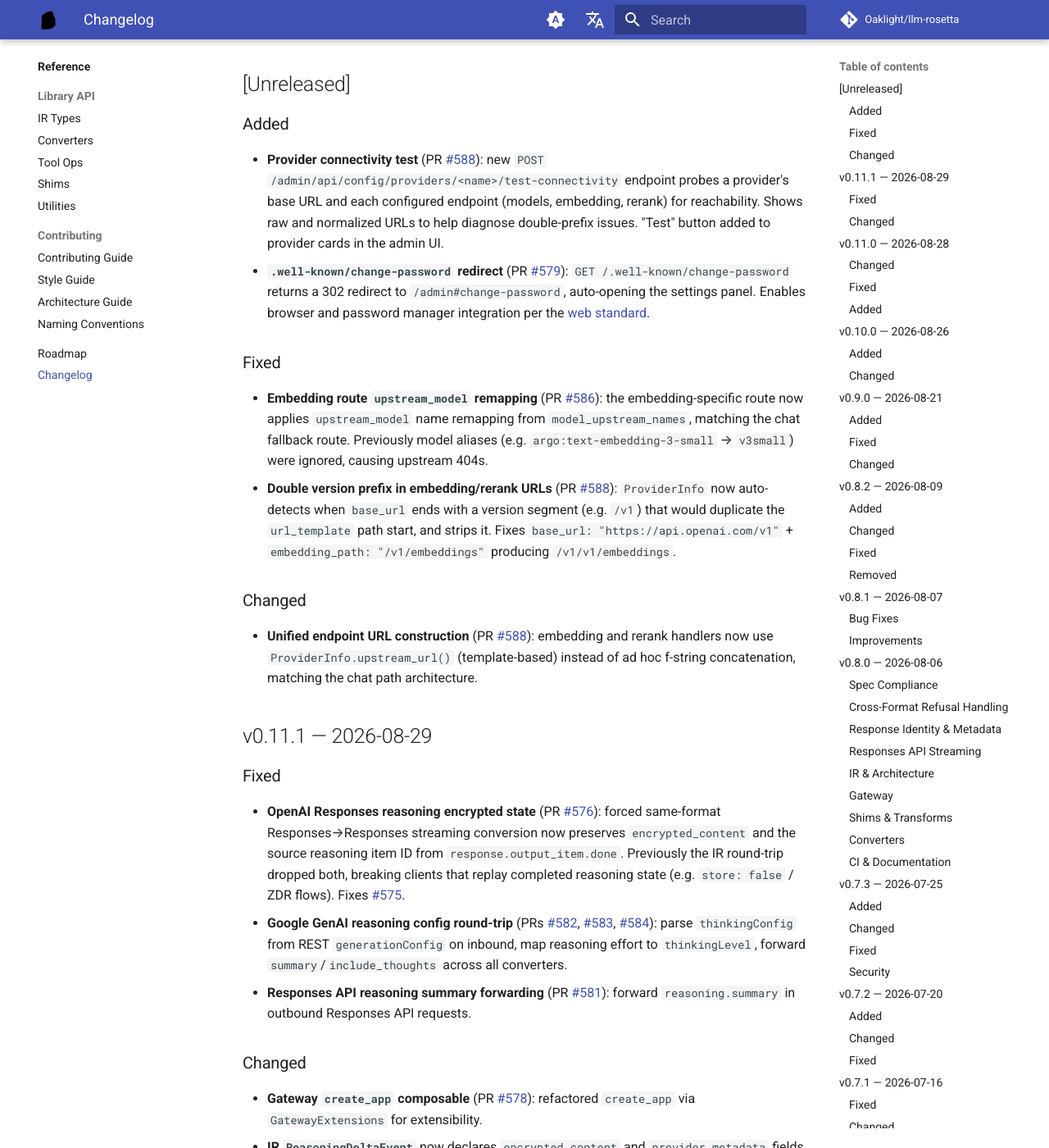
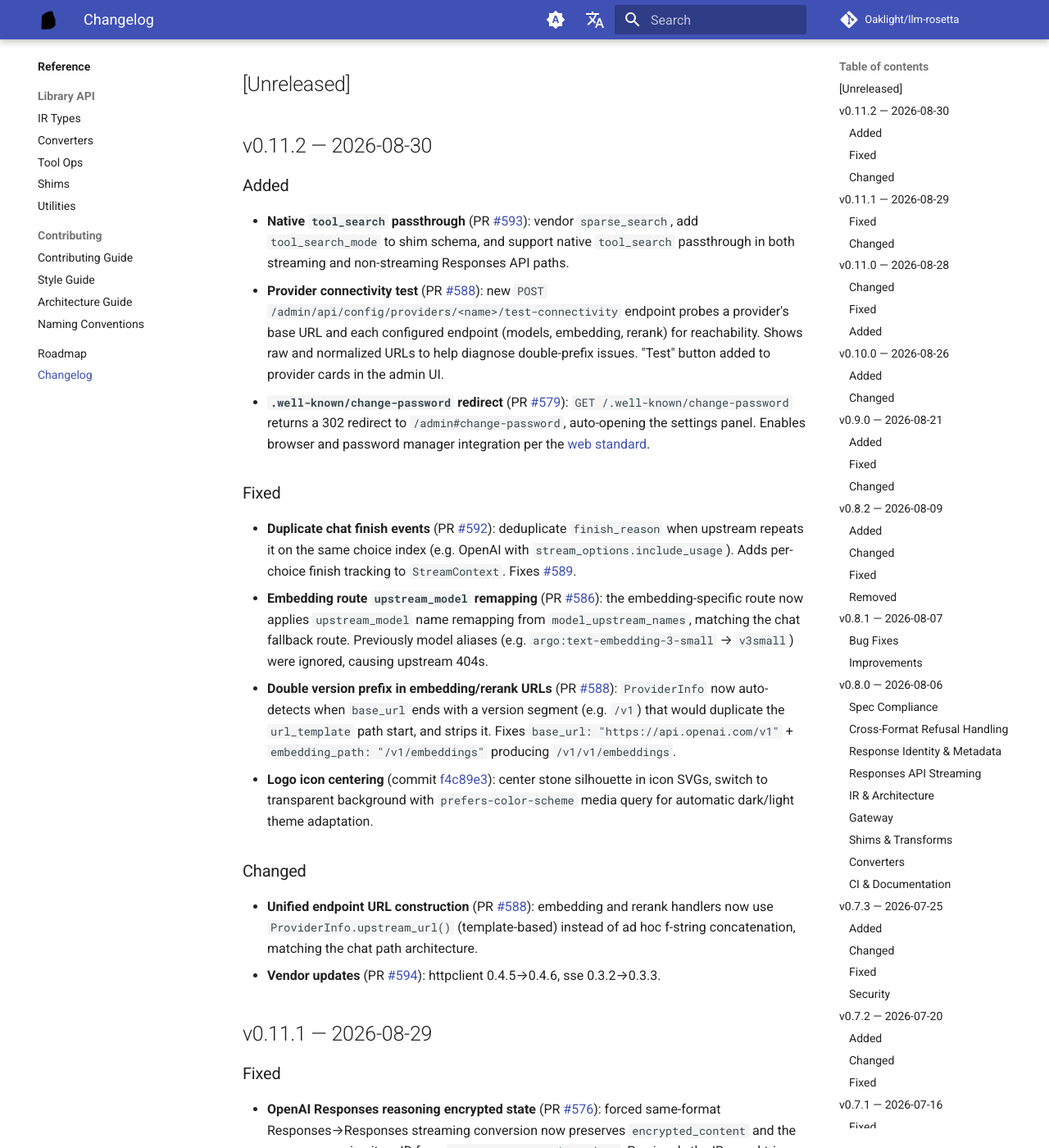
Before and after one commit to Oaklight/llm-rosetta, an MkDocs documentation site: the page built from docs/changelog.md, in a window 1280 px wide and 1400 px high, scrolled down 274 px. Shown: the whole window at 82% size. Built offline with MkDocs 1.6.1 and Material for MkDocs 9.7.7, drawn with Linux system fonts in a browser that asks for light colours; comment, search, counter and statistics services are not loaded.

Commit message:
docs: update changelog for v0.11.2

```diff
--- a/docs/changelog.md
+++ b/docs/changelog.md
@@ -8,19 +8,25 @@ All notable changes to LLM-Rosetta are documented here. This project follows [Ke
 
 ## [Unreleased]
 
+## v0.11.2 — 2026-08-30
+
 ### Added
 
+- **Native `tool_search` passthrough** (PR [#593](https://github.com/Oaklight/llm-rosetta/pull/593)): vendor `sparse_search`, add `tool_search_mode` to shim schema, and support native `tool_search` passthrough in both streaming and non-streaming Responses API paths.
 - **Provider connectivity test** (PR [#588](https://github.com/Oaklight/llm-rosetta/pull/588)): new `POST /admin/api/config/providers/<name>/test-connectivity` endpoint probes a provider's base URL and each configured endpoint (models, embedding, rerank) for reachability. Shows raw and normalized URLs to help diagnose double-prefix issues. "Test" button added to provider cards in the admin UI.
 - **`.well-known/change-password` redirect** (PR [#579](https://github.com/Oaklight/llm-rosetta/pull/579)): `GET /.well-known/change-password` returns a 302 redirect to `/admin#change-password`, auto-opening the settings panel. Enables browser and password manager integration per the [web standard](https://web.dev/articles/change-password-url).
 
 ### Fixed
 
+- **Duplicate chat finish events** (PR [#592](https://github.com/Oaklight/llm-rosetta/pull/592)): deduplicate `finish_reason` when upstream repeats it on the same choice index (e.g. OpenAI with `stream_options.include_usage`). Adds per-choice finish tracking to `StreamContext`. Fixes [#589](https://github.com/Oaklight/llm-rosetta/issues/589).
 - **Embedding route `upstream_model` remapping** (PR [#586](https://github.com/Oaklight/llm-rosetta/pull/586)): the embedding-specific route now applies `upstream_model` name remapping from `model_upstream_names`, matching the chat fallback route. Previously model aliases (e.g. `argo:text-embedding-3-small` → `v3small`) were ignored, causing upstream 404s.
 - **Double version prefix in embedding/rerank URLs** (PR [#588](https://github.com/Oaklight/llm-rosetta/pull/588)): `ProviderInfo` now auto-detects when `base_url` ends with a version segment (e.g. `/v1`) that would duplicate the `url_template` path start, and strips it. Fixes `base_url: "https://api.openai.com/v1"` + `embedding_path: "/v1/embeddings"` producing `/v1/v1/embeddings`.
+- **Logo icon centering** (commit [f4c89e3](https://github.com/Oaklight/llm-rosetta/commit/f4c89e3)): center stone silhouette in icon SVGs, switch to transparent background with `prefers-color-scheme` media query for automatic dark/light theme adaptation.
 
 ### Changed
 
 - **Unified endpoint URL construction** (PR [#588](https://github.com/Oaklight/llm-rosetta/pull/588)): embedding and rerank handlers now use `ProviderInfo.upstream_url()` (template-based) instead of ad hoc f-string concatenation, matching the chat path architecture.
+- **Vendor updates** (PR [#594](https://github.com/Oaklight/llm-rosetta/pull/594)): httpclient 0.4.5→0.4.6, sse 0.3.2→0.3.3.
 
 ## v0.11.1 — 2026-08-29
 
```
